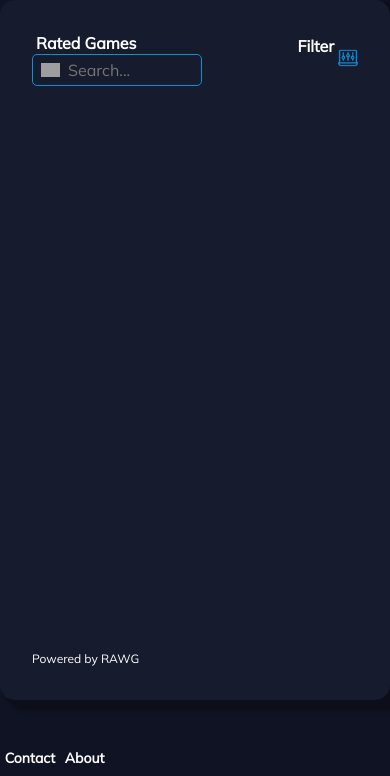
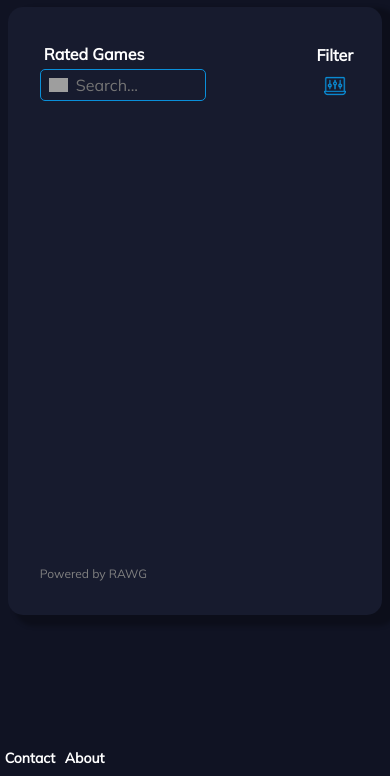
Before and after one commit to lastra-dev/games-cryteria, a PHP site: template views/home/index.php in a window 390 px wide. Shown: the part 68-844 px from the top of the page. Run offline with PHP 8.4, Linux system fonts and the light colour scheme; the template is opened without the code that fills it, so the values that code supplies are empty; some libraries are stand-ins or nearby versions; grey boxes are pictures that could not be loaded.

Commit message:
Fix home sizes

```diff
--- a/public/css/home.css
+++ b/public/css/home.css
@@ -1,23 +1,27 @@
 .home-main-section {
-  display: flex;
-  flex-direction: row;
-  justify-content: space-evenly;
+  /* display: flex; */
+  /* flex-direction: row; */
+  /* justify-content: space-evenly; */
+  padding: 2vw;
 }
 
 .shadow-chart {
   display: flex;
   flex-direction: column;
+  height: 80vh;
 }
 
 #filter-toggler {
-  margin-top: 16px;
-  width: 20px;
-  height: 20px;
+  /* margin-top: 18px; */
+  width: 22px;
+  height: 22px;
 }
 
 #filters {
+  align-items: center;
+  justify-content: space-around;
+  width: 7%;
   display: flex;
-  flex-direction: row;
 }
 
 .first-row,
@@ -37,10 +41,15 @@
   margin-top: 3vh;
   flex-flow: row wrap;
   justify-content: center;
+  margin-bottom: 10px;
 }
 
 label {
   margin: 1vw;
+  font-weight: bold;
+}
+
+#filter {
   font-weight: bold;
 }
 
@@ -72,6 +81,7 @@ span {
   display: flex;
   flex-direction: row;
   justify-content: center;
+  text-align: center;
 }
 
 .game img {
@@ -88,4 +98,22 @@ span {
 
 #rawg {
   font-size: 12px;
+  color: grey;
 }
+
+@media screen and (max-width: 1024px) {
+  #filters {
+    width: 10%;
+  }
+}
+@media screen and (max-width: 768px) {
+  .shadow-chart {
+    height: 72vh;
+  }
+
+  #filters,
+  #search {
+    display: flex;
+    flex-direction: column;
+  }
+}
--- a/views/home/index.php
+++ b/views/home/index.php
@@ -22,12 +22,12 @@
     <div class="home-main-section main">
       <div class="shadow-chart">
         <form action="<?php echo constant('URL') ?>home/custom_search" class="first-row">
-          <div>
+          <div id="search">
             <label for="search-input">Rated Games</label>
             <input type="search" placeholder="Search..." name="search" id="search-input" />
           </div>
           <div id="filters">
-            <label for="filter-toggler">Filter</label>
+            <span id="filter">Filter</span>
             <input id="filter-toggler" type="image" src="<?php echo constant('URL') ?>public/img/options.png">
           </div>
         </form>
@@ -71,7 +71,6 @@
         <div id="rawg">Powered by RAWG</div>
       </div>
     </div>
-    </div>
   </section>
   <?php require 'views/footer.php' ?>
   <script src="<?php echo constant('URL') ?>public/js/main.js"></script>
```
